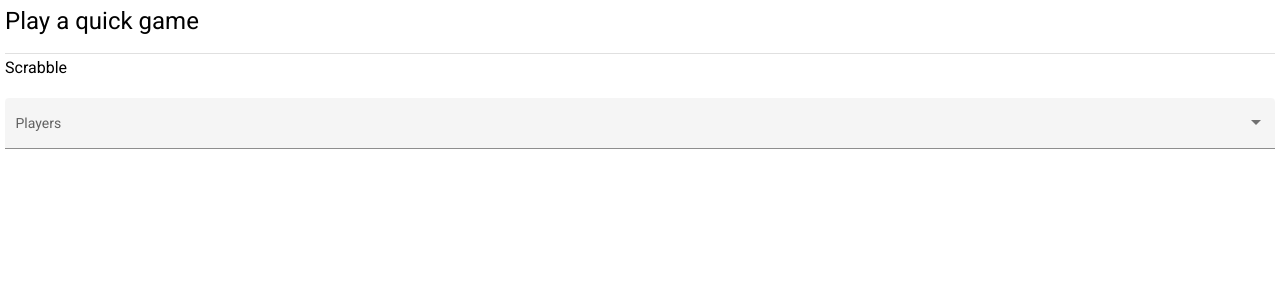
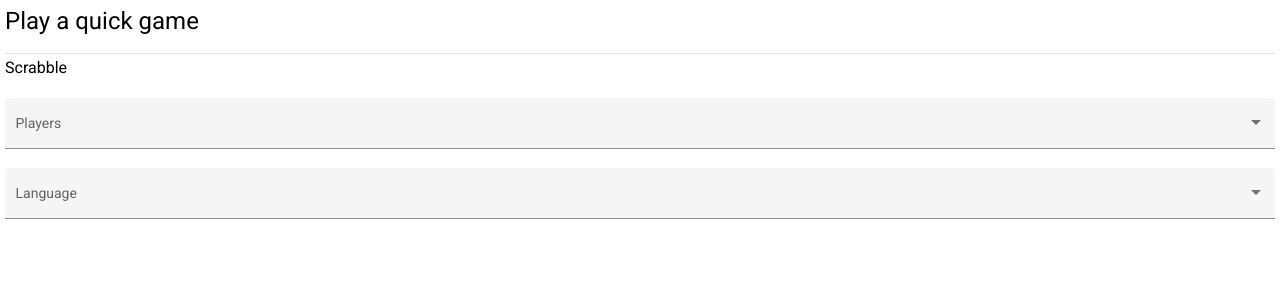
Before and after one commit to YouJinTou/vocabrace, an Angular app in the folder ui/: page / in a window 1280 px wide. Shown: the top 300 px of the page. Built offline with nearby package versions, Linux system fonts and the light colour scheme.

Commit message:
Moved Scrabble load screen to its own component. Added Language.

```diff
--- a/ui/src/app/app.module.ts
+++ b/ui/src/app/app.module.ts
@@ -1,4 +1,5 @@
 import { BrowserModule } from '@angular/platform-browser';
+import { FormsModule } from '@angular/forms';
 import { NgModule } from '@angular/core';
 import { MatDialogModule } from '@angular/material/dialog';
 import { MatSelectModule } from '@angular/material/select';
@@ -10,16 +11,19 @@
 import { WebsocketService } from 'src/services/websocket.service';
 import { BrowserAnimationsModule } from '@angular/platform-browser/animations';
 import { GamesOverviewComponent } from './components/games-overview/games-overview.component';
+import { ScrabbleOverviewComponent } from './components/games-overview/scrabble-overview/scrabble-overview.component';
 
 @NgModule({
   declarations: [
     AppComponent,
     ScrabbleComponent,
     BlanksDialog,
-    GamesOverviewComponent
+    GamesOverviewComponent,
+    ScrabbleOverviewComponent
   ],
   imports: [
     BrowserModule,
+    FormsModule,
     AppRoutingModule,
     BrowserAnimationsModule,
     MatDialogModule,
--- a/ui/src/app/components/games-overview/games-overview.component.css
+++ b/ui/src/app/components/games-overview/games-overview.component.css
@@ -1,7 +1,3 @@
 .wrapper {
     padding: 5px;
 }
-
-.scrabble-players {
-    width: 100%;
-}
--- a/ui/src/app/components/games-overview/games-overview.component.html
+++ b/ui/src/app/components/games-overview/games-overview.component.html
@@ -1,15 +1,5 @@
 <div class="wrapper">
     <h1>Play a quick game</h1>
     <mat-divider></mat-divider>
-    <div>
-        <h3>Scrabble</h3>
-        <mat-form-field class="scrabble-players" appearance="fill">
-            <mat-label>Players</mat-label>
-            <mat-select (selectionChange)="onScrabblePlayersChanged($event)">
-                <mat-option [value]="2">2</mat-option>
-                <mat-option [value]="3">3</mat-option>
-                <mat-option [value]="4">4</mat-option>
-            </mat-select>
-        </mat-form-field>
-    </div>
+    <app-scrabble-overview></app-scrabble-overview>
 </div>
--- a/ui/src/app/components/games-overview/games-overview.component.ts
+++ b/ui/src/app/components/games-overview/games-overview.component.ts
@@ -1,7 +1,4 @@
 import { Component, OnInit } from '@angular/core';
-import { Router } from '@angular/router';
-import { environment } from 'src/environments/environment';
-import { WebsocketService } from 'src/services/websocket.service';
 
 @Component({
   selector: 'games-overview',
@@ -9,15 +6,8 @@
   styleUrls: ['./games-overview.component.css']
 })
 export class GamesOverviewComponent implements OnInit {
-  constructor(private wsService: WebsocketService, private router: Router) { }
+  constructor() { }
 
   ngOnInit(): void {
   }
-
-  onScrabblePlayersChanged(e) {
-    this.wsService.connect(environment.wsEndpoint, 'scrabble').subscribe({
-      next: m => this.router.navigate(['scrabble', m['pid']]),
-      error: e => console.log(e)
-    });
-  }
 }
--- /dev/null
+++ b/ui/src/app/components/games-overview/scrabble-overview/scrabble-overview.component.css
@@ -0,0 +1,3 @@
+.options {
+    width: 100%;
+}
--- /dev/null
+++ b/ui/src/app/components/games-overview/scrabble-overview/scrabble-overview.component.html
@@ -0,0 +1,18 @@
+<div>
+    <h3>Scrabble</h3>
+    <mat-form-field class="options" appearance="fill">
+        <mat-label>Players</mat-label>
+        <mat-select [(ngModel)]="selectedPlayers" (selectionChange)="onPlayersChanged()">
+            <mat-option value="2">2</mat-option>
+            <mat-option value="3">3</mat-option>
+            <mat-option value="4">4</mat-option>
+        </mat-select>
+    </mat-form-field>
+    <mat-form-field class="options" appearance="fill">
+        <mat-label>Language</mat-label>
+        <mat-select [(ngModel)]="selectedLanguage" (selectionChange)="onLanguageChanged()">
+            <mat-option value="bulgarian">български</mat-option>
+            <mat-option value="english">english</mat-option>
+        </mat-select>
+    </mat-form-field>
+</div>
--- /dev/null
+++ b/ui/src/app/components/games-overview/scrabble-overview/scrabble-overview.component.ts
@@ -0,0 +1,38 @@
+import { Component, OnInit } from '@angular/core';
+
+import { Router } from '@angular/router';
+import { environment } from 'src/environments/environment';
+import { WebsocketService } from 'src/services/websocket.service';
+
+@Component({
+  selector: 'app-scrabble-overview',
+  templateUrl: './scrabble-overview.component.html',
+  styleUrls: ['./scrabble-overview.component.css']
+})
+export class ScrabbleOverviewComponent implements OnInit {
+  selectedPlayers: string;
+  selectedLanguage: string;
+
+  constructor(private wsService: WebsocketService, private router: Router) { }
+
+  ngOnInit(): void {
+  }
+
+  onPlayersChanged() {
+    this.connect();
+  }
+
+  onLanguageChanged() {
+    this.connect();
+  }
+
+  private connect() {
+    if (!(this.selectedLanguage && this.selectedPlayers)) {
+      return;
+    }
+    this.wsService.connect(environment.wsEndpoint, 'scrabble').subscribe({
+      next: m => this.router.navigate(['scrabble', m['pid']]),
+      error: e => console.log(e)
+    });
+  }
+}
```
